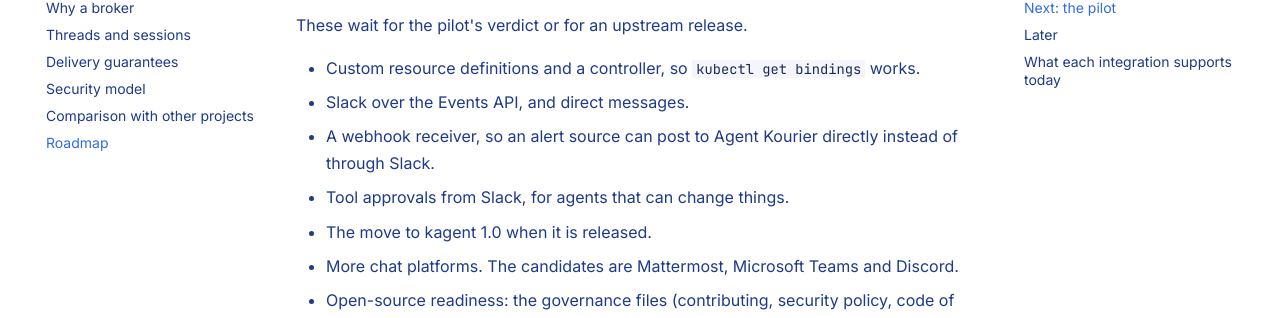
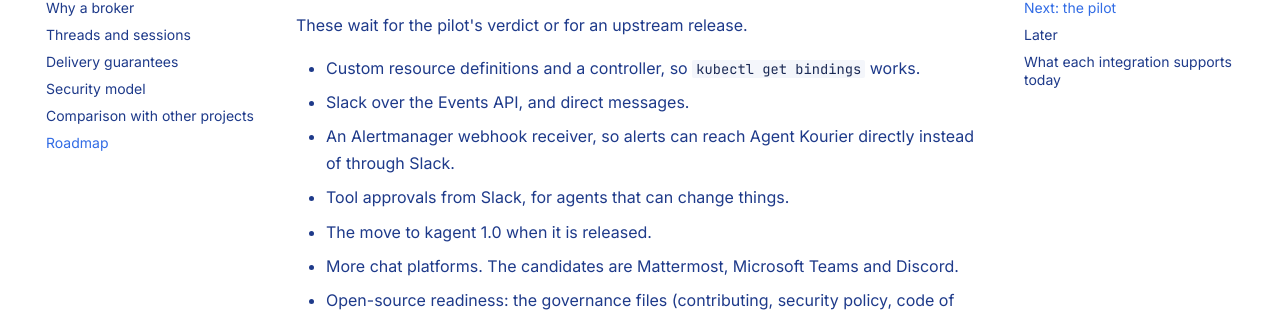
Before and after one commit to agentkourier/agent-kourier, an MkDocs documentation site: the page built from docs/explanation/roadmap.md, in a window 1280 px wide and 900 px high, scrolled down 1201 px. Shown: the part 134-452 px from the top of the window. Built offline with MkDocs 1.6.1 and Material for MkDocs 9.7.7, drawn with Linux system fonts in a browser that asks for light colours; comment, search, counter and statistics services are not loaded.

Commit message:
docs: the illustration's engineer, the planned Alertmanager receiver named, and the hyphen rule

```diff
--- a/docs/explanation/roadmap.md
+++ b/docs/explanation/roadmap.md
@@ -36,7 +36,7 @@ These wait for the pilot's verdict or for an upstream release.
 
 - Custom resource definitions and a controller, so `kubectl get bindings` works.
 - Slack over the Events API, and direct messages.
-- A webhook receiver, so an alert source can post to Agent Kourier directly instead of through Slack.
+- An Alertmanager webhook receiver, so alerts can reach Agent Kourier directly instead of through Slack.
 - Tool approvals from Slack, for agents that can change things.
 - The move to kagent 1.0 when it is released.
 - More chat platforms. The candidates are Mattermost, Microsoft Teams and Discord.
```
Also changed, not shown: README.md (+3 -2 lines), ROADMAP.md (+1 -1 lines), docs/brand/assets/README.md (+2 -0 lines), docs/explanation/why-a-broker.md (+1 -1 lines), docs/index.md (+1 -1 lines).
